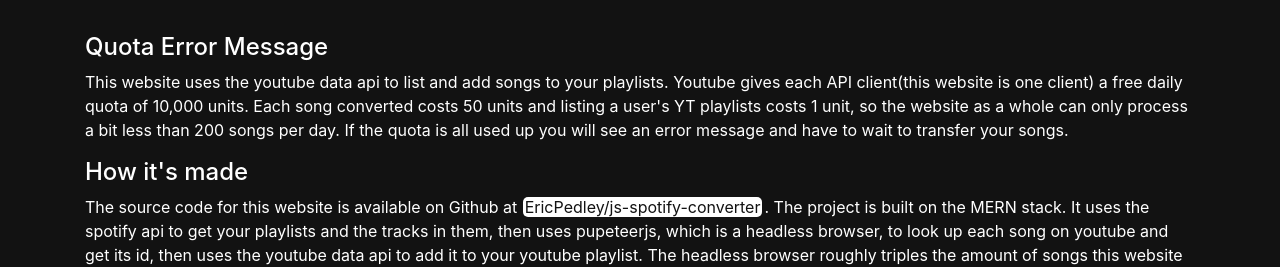
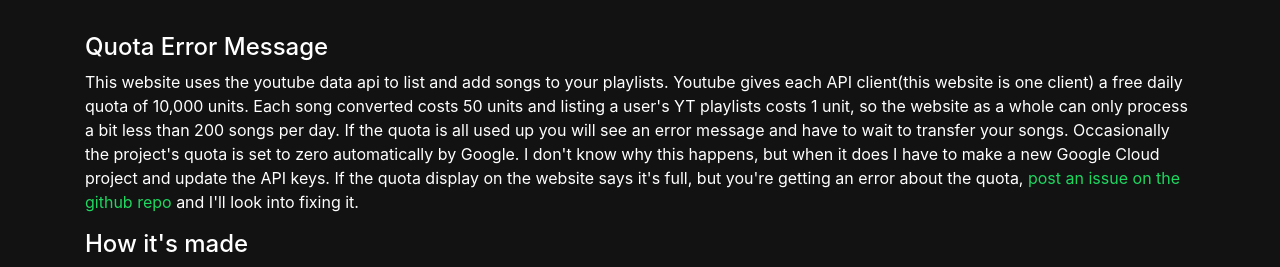
Before and after one commit to EricPedley/spotify-yt-react, a React (Create React App) app: page / in a window 1280 px wide. Shown: the part 875-1142 px from the top of the page. Built offline with nearby package versions, Linux system fonts and the light colour scheme; no server answers.

Commit message:
updated description footer

```diff
--- a/src/Components/Footer.jsx
+++ b/src/Components/Footer.jsx
@@ -14,6 +14,9 @@
                 and listing a user's YT playlists costs 1 unit, so the website as a whole can only process a bit less than 200
                 songs
                 per day. If the quota is all used up you will see an error message and have to wait to transfer your songs.
+                Occasionally the project's quota is set to zero automatically by Google. I don't know why this happens, but when it does
+                I have to make a new Google Cloud project and update the API keys. If the quota display on the website says it's full, but
+                you're getting an error about the quota, <a style = {{color:"#1ed760"}}href = "https://github.com/EricPedley/spotify-yt-react/issues" >post an issue on the github repo</a> and I'll look into fixing it.
             </p>
             <h4>How it's made</h4>
             <p>The source code for this website is available on Github at <a className="small-link white-background"
```
